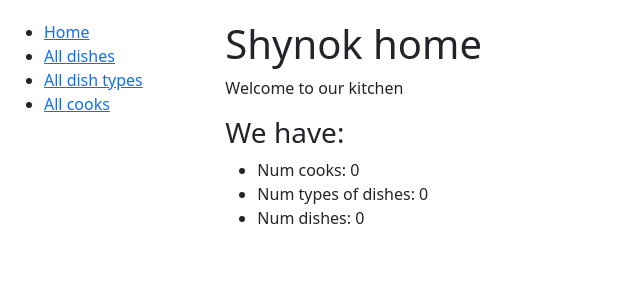
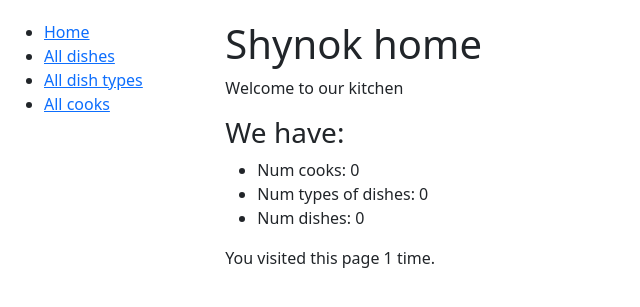
Before and after one commit to Komar88lvl/shynok, a Django app: page /kitchen/ in a window 1280 px wide. Shown: the top 307 px of the page, without its empty margins (0-640 px from the left). Run offline with Django 5.2, Linux system fonts and the light colour scheme; data that the repository does not hold is empty.

Commit message:
Create visit counter on main page
-add num_visits to index in views.py
-add context in index template

```diff
--- a/kitchen/views.py
+++ b/kitchen/views.py
@@ -9,10 +9,13 @@ def index(request: HttpRequest) -> HttpResponse:
     num_cooks = Cook.objects.count()
     num_type_dishes = DishType.objects.count()
     num_dishes = Dish.objects.count()
+    num_visits = request.session.get("num_visits", 0)
+    request.session["num_visits"] = num_visits + 1
     context = {
         "num_cooks": num_cooks,
         "num_type_dishes": num_type_dishes,
         "num_dishes": num_dishes,
+        "num_visits": num_visits + 1
     }
     return render(request, "kitchen/index.html", context=context)
 
--- a/templates/kitchen/index.html
+++ b/templates/kitchen/index.html
@@ -11,4 +11,5 @@
     <li>Num types of dishes: {{ num_type_dishes }}</li>
     <li>Num dishes: {{ num_dishes }}</li>
   </ul>
+  <p>You visited this page {{ num_visits }} time{{ num_visits|pluralize }}.</p>
 {% endblock %}
```
